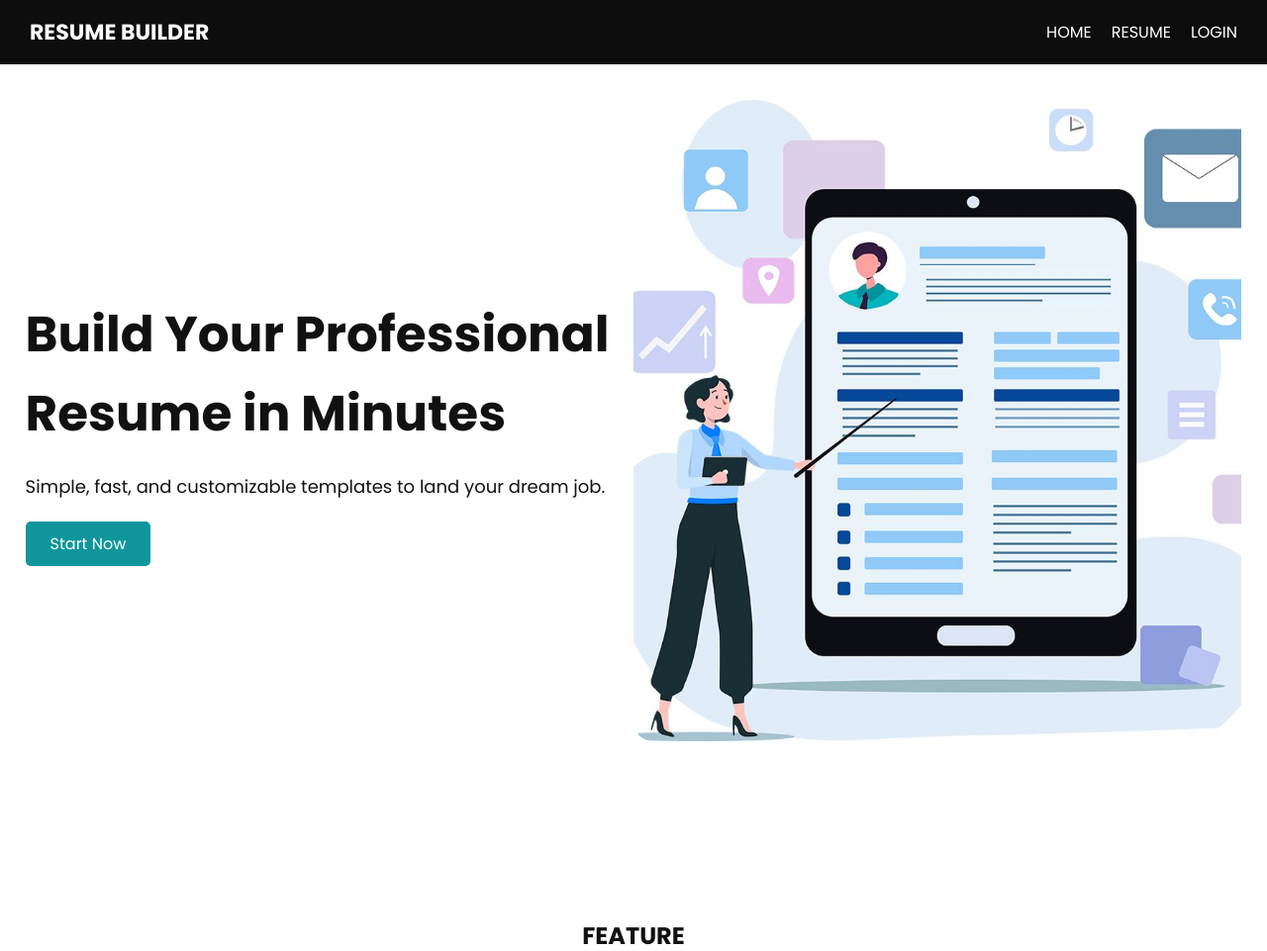
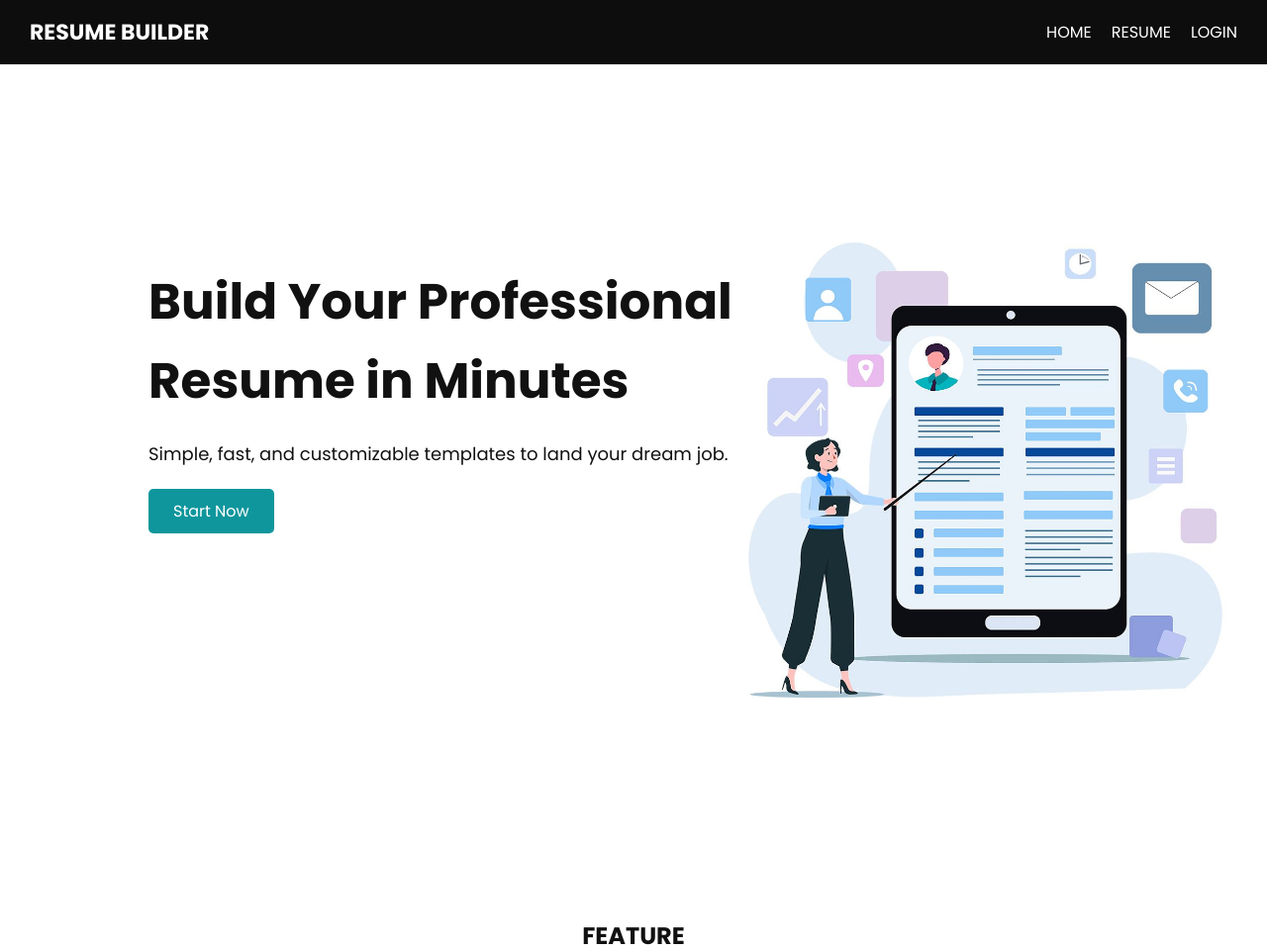
Before and after one commit to Samson-27/Resume-Builder, a PHP site: page / in a window 1280 px wide. Shown: the top 961 px of the page at 99% size. Run offline with PHP 8.4, Linux system fonts and the light colour scheme.

Commit message:
changed nav

```diff
--- a/assets/style.css
+++ b/assets/style.css
@@ -37,11 +37,11 @@ header {
 }
 
 nav {
-  padding: 0 30px;
-  height: 25px;
   display: flex;
   justify-content: space-between;
   align-items: center;
+  padding: 0 30px;
+  height: 25px;
 }
 
 nav ul {
@@ -66,15 +66,13 @@ nav ul li a:hover {
 /* Hero Section */
 .hero-section {
   height: 100vh;
-  position: relative;
 }
 .hero-center {
-  height: 90vh;
-  width: 100%;
+  height: 80vh;
   display: flex;
-  justify-content: space-between;
-  align-items: center;
-  padding: 0 2vw;
+  padding-top: 180px;
+  padding-left: 150px;
+  position: relative;
 }
 
 .hero-center::after {
@@ -86,6 +84,10 @@ nav ul li a:hover {
   height: 100%;
 }
 
+.hero-text {
+  position: relative;
+}
+
 .hero-text h1 {
   font-size: 50px;
   margin: 20px 0;
@@ -95,16 +97,7 @@ nav ul li a:hover {
   font-size: 18px;
   color: #111;
 }
-.hero-img {
-  height: 90%;
-  width: 50%;
-}
-.hero-img img {
-  width: 100%;
-  height: 100%;
-  object-fit: cover;
-  border-radius: 20px;
-}
+
 .btn {
   display: inline-block;
   background: #0f969c;
--- a/index.php
+++ b/index.php
@@ -18,9 +18,7 @@
         <p>Simple, fast, and customizable templates to land your dream job.</p>
         <a href="#" class="btn">Start Now</a>
       </div>
-      <div class="hero-img">
-        <img src="assets/uploads/resume.png" alt="resume img" />
-      </div>
+      <img src="assets/uploads/resume.png" alt="resume img" />
     </div>
   </section>
   <br /><br /><br />
```
